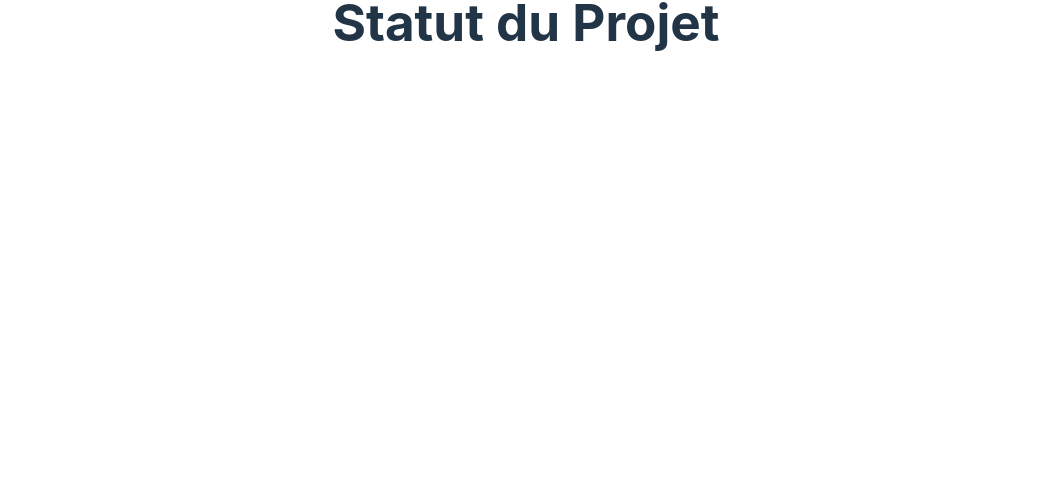
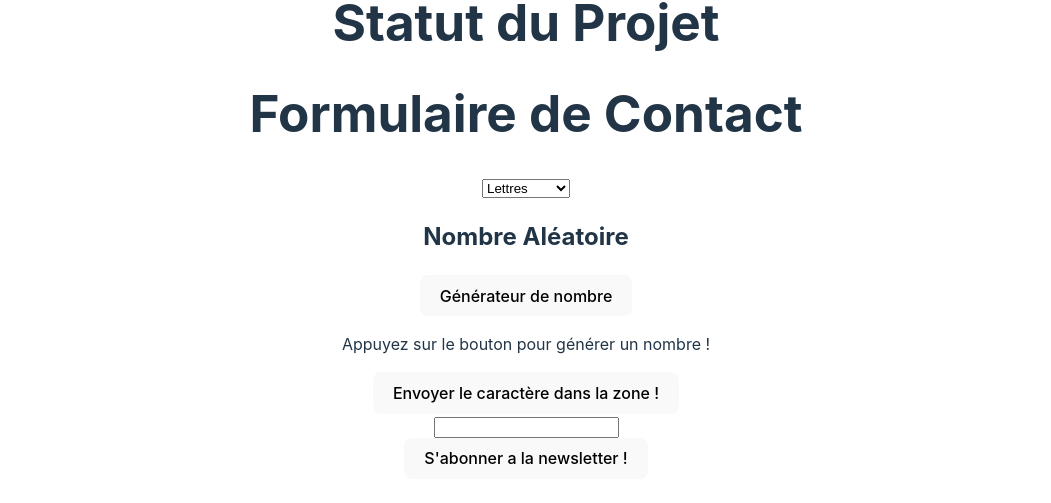
Before and after one commit to Byxis/NuitInfo24-25, a React (Vite) app: page / in a window 1280 px wide. Shown: the part 945-1448 px from the top of the page, without its empty margins (10-1061 px from the left). Before the commit the page ends 1062 px from the top, so only its background shows below. Built offline with nearby package versions, Linux system fonts and the light colour scheme; no server answers.

Commit message:
Ajout formulaire de newsletter aux credits

```diff
--- a/package.json
+++ b/package.json
@@ -10,6 +10,7 @@
     "preview": "vite preview"
   },
   "dependencies": {
+    "axios": "^1.7.9",
     "react": "^18.3.1",
     "react-dom": "^18.3.1"
   },
--- a/src/components/Slots/Slots.tsx
+++ b/src/components/Slots/Slots.tsx
@@ -77,28 +77,31 @@ function Slots() {
         }
     };
 
-
+    const rick = () => {
+        location.href = "https://www.youtube.com/watch?v=dQw4w9WgXcQ"
+    };
 
     return (
         <div className="UserInputWrapper">
+            <h1>Formulaire de Contact</h1>
             <div id="DropdownMenuCategoryWrapper">
                 <select id="DropdownMenu" value={selectedCategory} onChange={handleCategoryChange}>
-                    <option value="lowercase">Lowercase Letters</option>
-                    <option value="special">Special Characters</option>
+                    <option value="lowercase">Lettres</option>
+                    <option value="special">Caractères</option>
                     <option value="chiffres">Chiffres</option>
                 </select>
             </div>
 
             <div id="DisplayRNGResultWrapper">
-                <h1>Random Number</h1>
+                <h2>Nombre Aléatoire</h2>
                 <button id="TriggerRNGButton"
-                        onClick={generateNumber}>Generate Number</button>
-                <p>{randomNumber !== null ? `Generated Number: ${randomNumber + 1}.` : "Click the button to generate a number!"}</p>
-                <p>{randomNumber !== null ? `Its corresponding Character is: ${selectedArray[randomNumber]}` : ""}</p>
+                        onClick={generateNumber}>Générateur de nombre</button>
+                <p>{randomNumber !== null ? `Nombre généré : ${randomNumber + 1}.` : "Appuyez sur le bouton pour générer un nombre !"}</p>
+                <p>{randomNumber !== null ? `Ce qui correspond au caractère : ${selectedArray[randomNumber]}` : ""}</p>
             </div>
 
 
-            <button id="SendRNGResultToInputFieldButton" onClick={appendCharacter}>Send character to field!</button>
+            <button id="SendRNGResultToInputFieldButton" onClick={appendCharacter}>Envoyer le caractère dans la zone !</button>
 
 
             <div id="UserInputFieldWrapper">
@@ -109,7 +112,9 @@ function Slots() {
                 />
             </div>
 
+            <button id="myButton" onClick={rick} class="float-left submit-button" >S'abonner a la newsletter !</button>
         </div>
+
     );
 };
 
--- a/src/components/credit/credit.tsx
+++ b/src/components/credit/credit.tsx
@@ -1,3 +1,4 @@
+import Slots from "../Slots/Slots.tsx"
 import ClassicCard, { ClassicCardSquare } from "./Card/ClassicCard.tsx"
 import UserCard from "./Card/UserCard.tsx"
 import './credit.css'
@@ -33,6 +34,8 @@ function Credit() {
 
       </div>
 
+      <Slots />
+
       </div>
     </div>
 
```
Also changed, not shown: 1 other file (tests, documents, lock files or other folders).
